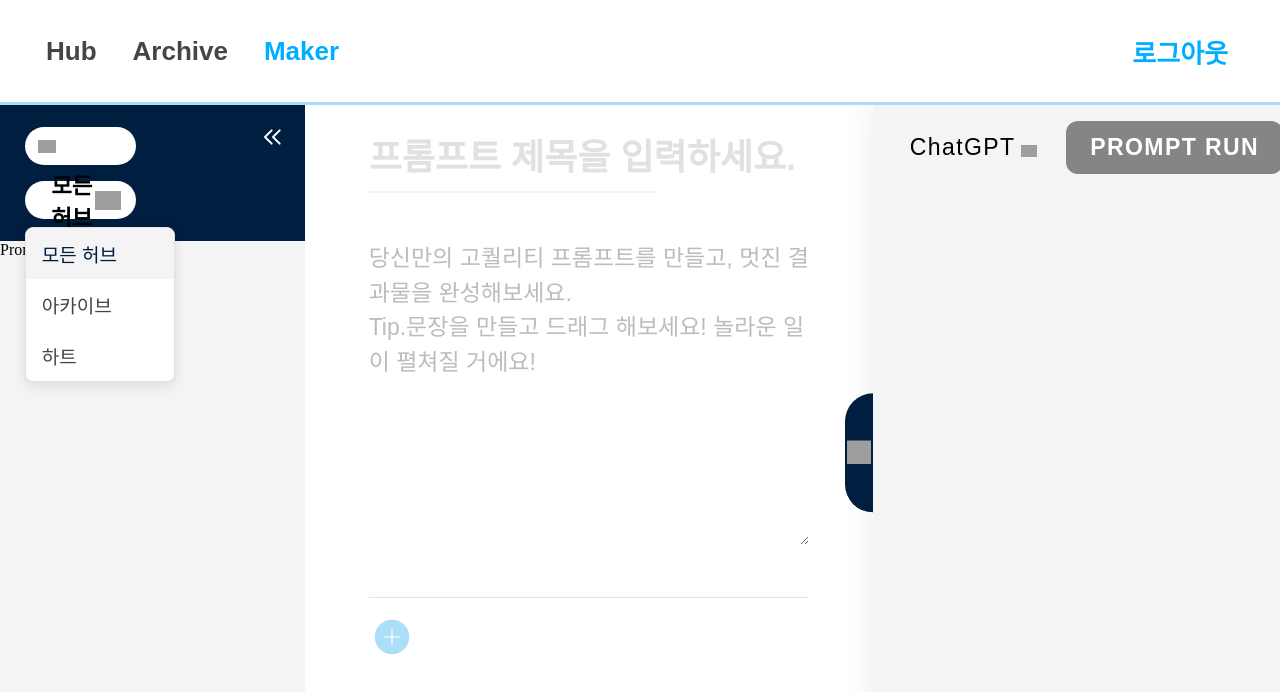
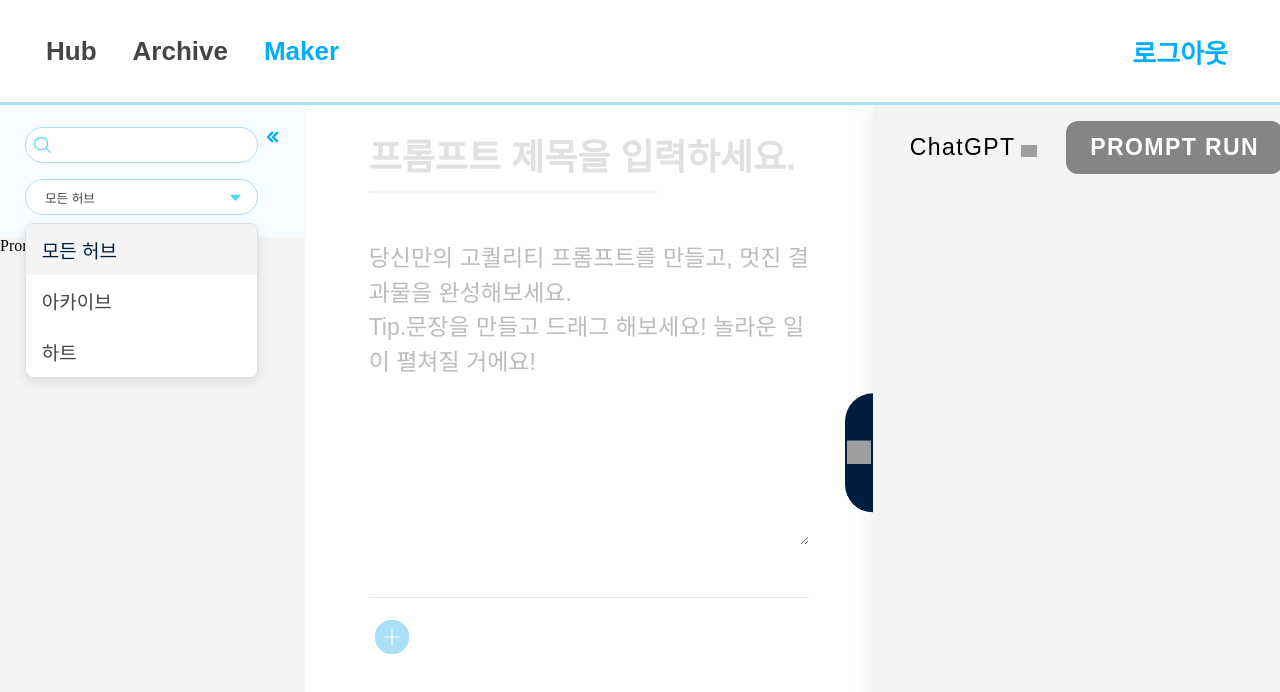
Before and after one commit to PromptStudio-Dev/PromptStudio_FE, a React (Vite) app: page /maker in a window 1280 px wide. Both pictures are taken after a click on the button "모든 허브". Shown: the top 692 px of the page. Built offline with nearby package versions, Linux system fonts and the light colour scheme; grey boxes are pictures that could not be loaded.

Commit message:
style: 변경된 레이아웃 및 색상 수정

```diff
--- /dev/null
+++ b/src/pages/MakerPage/SidePanel/HubModalSelector.jsx
@@ -0,0 +1,118 @@
+import React, { useState } from "react";
+import styled from "styled-components";
+import HubDropdownImg from "../../../assets/icon/hub-modal-dropdown.svg";
+
+function HubModalSelector() {
+  const [selectedModel, setSelectedModel] = useState("모든 허브");
+  const [isOpen, setIsOpen] = useState(false);
+
+  const models = ["모든 허브", "아카이브", "하트"];
+
+  return (
+    <SelectorWrapper>
+      <SelectorButton onClick={() => setIsOpen(!isOpen)}>
+        <ModelInfo>
+          <ModelName>{selectedModel}</ModelName>
+        </ModelInfo>
+        <DropdownIcon src={HubDropdownImg} />
+      </SelectorButton>
+
+      {isOpen && (
+        <DropdownMenu>
+          {models.map((model) => (
+            <MenuItem
+              key={model}
+              onClick={() => {
+                setSelectedModel(model);
+                setIsOpen(false);
+              }}
+              $isSelected={model === selectedModel}
+            >
+              {model}
+            </MenuItem>
+          ))}
+        </DropdownMenu>
+      )}
+    </SelectorWrapper>
+  );
+}
+
+export default HubModalSelector;
+
+const SelectorWrapper = styled.div`
+  position: relative;
+  display: flex;
+  justify-content: space-between;
+`;
+
+const SelectorButton = styled.button`
+  width: 18.23vw;
+  height: 4.54vh;
+  background-color: #ffffff;
+  border: 1px solid #aadff7;
+  border-radius: 120px;
+  padding: 0 1vw 0 1.5vw;
+  display: flex;
+  align-items: center;
+  justify-content: space-between;
+  cursor: pointer;
+  transition: all 0.2s;
+
+  &:hover {
+    background-color: #f6fcff;
+  }
+`;
+
+const ModelInfo = styled.div`
+  display: flex;
+  align-items: center;
+`;
+
+const ModelName = styled.span`
+  font-family: "Pretendard Variable", sans-serif;
+  font-size: 0.99vw;
+  font-weight: 500;
+  color: #454545;
+`;
+
+const DropdownIcon = styled.img`
+  width: 1.35vw;
+  height: 2.41vh;
+`;
+
+const DropdownMenu = styled.div`
+  position: absolute;
+  top: 100%;
+  left: 0;
+  background: white;
+  border: 1px solid #e1e1e1;
+  border-radius: 8px;
+  box-shadow: 0 4px 12px rgba(0, 0, 0, 0.1);
+  margin-top: 0.5rem;
+  min-width: 150px;
+  z-index: 1000;
+`;
+
+const MenuItem = styled.button`
+  width: 100%;
+  padding: 0.75rem 1rem;
+  background: ${(props) => (props.$isSelected ? "#f4f4f4" : "white")};
+  border: none;
+  text-align: left;
+  cursor: pointer;
+  font-family: "Pretendard Variable", sans-serif;
+  font-size: 1.19rem;
+  color: ${(props) => (props.$isSelected ? "#001e40" : "#454545")};
+
+  &:hover {
+    background: #f4f4f4;
+  }
+
+  &:first-child {
+    border-radius: 8px 8px 0 0;
+  }
+
+  &:last-child {
+    border-radius: 0 0 8px 8px;
+  }
+`;
--- /dev/null
+++ b/src/pages/MakerPage/SidePanel/SearchInput.jsx
@@ -0,0 +1,63 @@
+import React from "react";
+import styled from "styled-components";
+import SearchButtonImg from "../../../assets/icon/search-icon.svg";
+
+// 조립된 검색창 컴포넌트
+export default function SearchInput() {
+  return (
+    <SearchContainer>
+      <SearchButton>
+        <SearchButtonIcon src={SearchButtonImg} />
+      </SearchButton>
+      <StyledInput />
+    </SearchContainer>
+  );
+}
+
+// 1. 전체를 감싸는 div (여기 에 모든 겉모양 스타일을 적용)
+const SearchContainer = styled.div`
+  width: 18.23vw; /* 350px @ 1920px */
+  height: 4.54vh; /* 49px @ 1080px */
+  background-color: #ffffff;
+  border: 1px solid #aadff7;
+  border-radius: 120px;
+  padding: 0.37vh 0.68vw; /* 4px 13px */
+  display: flex;
+  align-items: center;
+  gap: 0.52vw; /* 10px */
+`;
+
+// 2. 텍스트 입력 input (테두리, 배경 등은 모두 제거)
+const StyledInput = styled.input`
+  flex: 1;
+  width: 100%;
+  border: none;
+  outline: none;
+  background-color: transparent;
+  padding: 0;
+  font-size: 1vw; /* 23px @ 1920px */
+  font-family: "Pretendard Variable", sans-serif;
+  font-weight: 500;
+  color: #454545;
+
+  &::placeholder {
+    color: #aadff7;
+  }
+`;
+
+// 3. 검색 아이콘 button
+const SearchButton = styled.button`
+  border: none;
+  background: none;
+  cursor: pointer;
+  padding: 0;
+  display: flex;
+  align-items: center;
+  justify-content: center;
+  flex-shrink: 0;
+`;
+
+const SearchButtonIcon = styled.img`
+  width: 1.3vw; /* 36px @ 1920px */
+  height: auto;
+`;
--- a/src/pages/MakerPage/SidePanel/TopPanel.jsx
+++ b/src/pages/MakerPage/SidePanel/TopPanel.jsx
@@ -1,8 +1,8 @@
 import React from "react";
 import styled from "styled-components";
-import SearchInput from "../components/SearchInput";
-import HubModalSelector from "../components/HubModalSelector";
-import SidePanelClose from "../../../assets/icon/tabler_chevrons-open.svg";
+import SearchInput from "./SearchInput";
+import HubModalSelector from "./HubModalSelector";
+import SidePanelCloseImg from "../../../assets/icon/side-panel-close.svg";
 
 function TopPanel({ onClose }) {
   return (
@@ -11,7 +11,7 @@ function TopPanel({ onClose }) {
       <HubModalSelector />
       {onClose && (
         <CloseButton onClick={onClose} aria-label="사이드바 닫기">
-          <CloseIcon src={SidePanelClose} />
+          <CloseIcon src={SidePanelCloseImg} />
         </CloseButton>
       )}
     </TopContainer>
@@ -30,7 +30,7 @@ const TopContainer = styled.div`
   gap: 1rem;
   padding: 2.7vh 1.93vw;
   width: 100%;
-  background-color: #001e40;
+  background-color: #f6fcff;
   position: relative;
 `;
 
@@ -53,6 +53,6 @@ const CloseButton = styled.button`
 `;
 
 const CloseIcon = styled.img`
-  width: 10vh;
-  height: auto;
+  width: auto;
+  height: 2.5vh;
 `;
--- /dev/null
+++ b/src/pages/MakerPage/shared/PromptList.jsx
@@ -0,0 +1,4 @@
+import React from "react";
+export const PromptList = () => {
+  return <div>PromptList</div>;
+};
```
